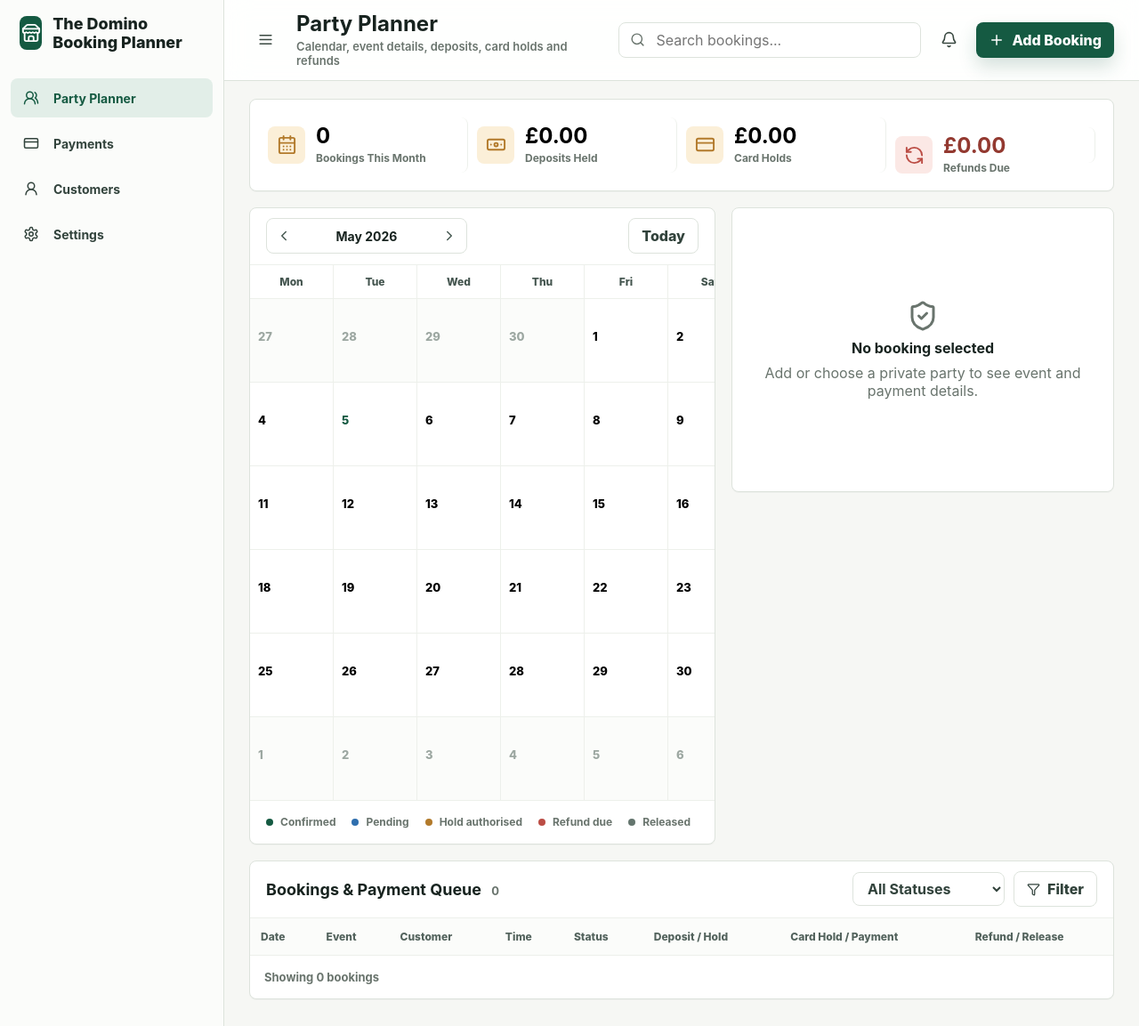
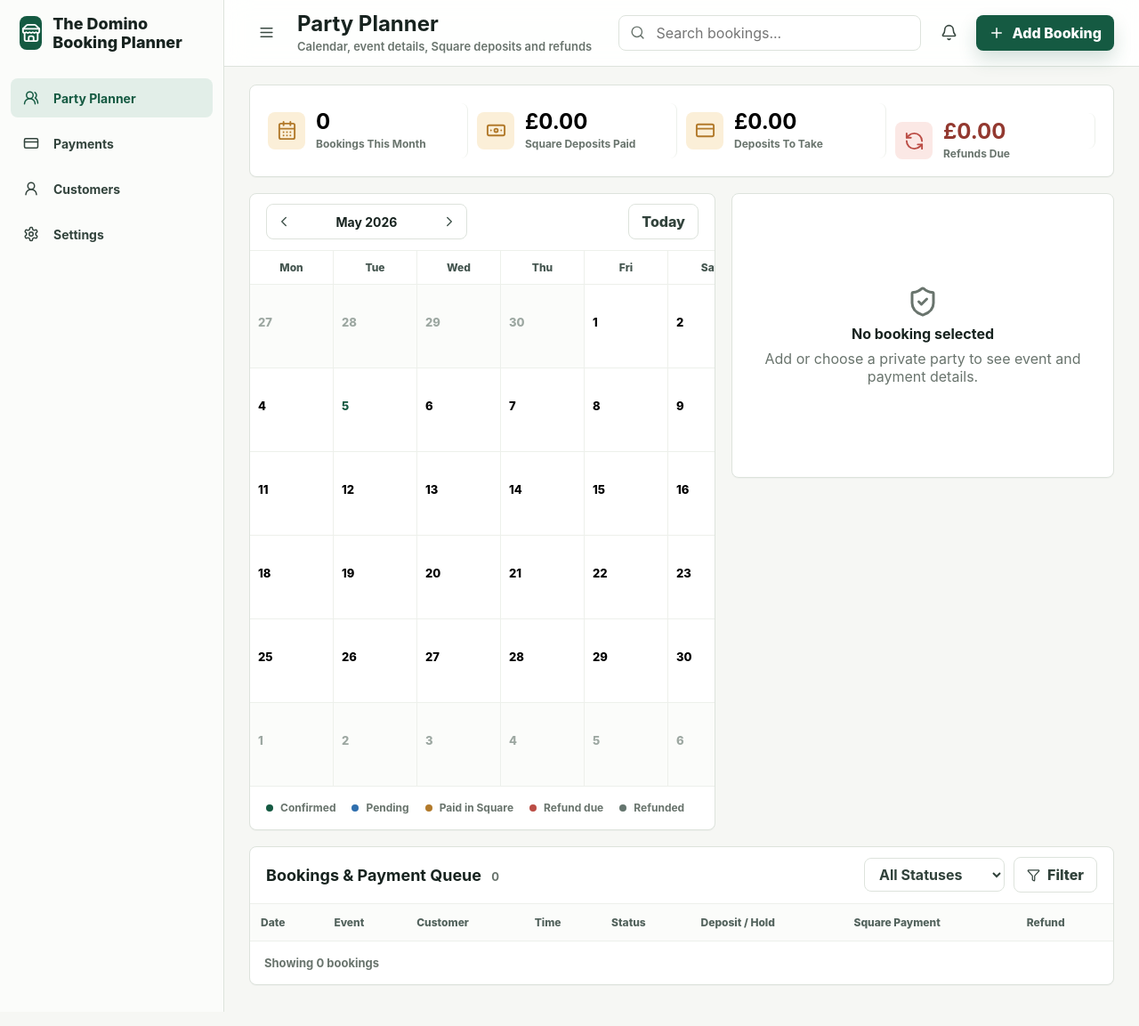
Before and after one commit to 300405/domino-booking-planner, a React (Vite) app: page / in a window 1280 px wide. Shown: the whole page at 89% size. Built offline with nearby package versions, Linux system fonts and the light colour scheme.

Commit message:
Clarify Square payment workflow

```diff
--- a/src/main.jsx
+++ b/src/main.jsx
@@ -70,7 +70,7 @@ function App() {
       id: Math.max(0, ...bookings.map((booking) => booking.id)) + 1,
       ...form,
       deposit: Number(form.deposit),
-      status: form.paymentStatus === 'Hold authorised' ? 'Confirmed' : 'Pending',
+      status: form.paymentStatus === 'Paid in Square' ? 'Confirmed' : 'Pending',
       releaseStatus: 'Not released',
       createdBy: 'Sharon Bull',
       createdAt: '05/05/2026 16:10',
@@ -164,7 +164,7 @@ function Topbar({ title, bookings, onAdd }) {
         <button className="icon-button"><Menu size={19} /></button>
         <div>
           <h1>{title}</h1>
-          <p>Calendar, event details, deposits, card holds and refunds</p>
+          <p>Calendar, event details, Square deposits and refunds</p>
         </div>
       </div>
       <div className="topbar-actions">
@@ -197,8 +197,8 @@ function Stats({ stats, onOpenStatus }) {
   return (
     <section className="stats-row" aria-label="Booking summary">
       <Stat icon={CalendarDays} value={stats.monthBookings} label="Bookings This Month" onClick={() => onOpenStatus('This Month')} />
-      <Stat icon={Banknote} value={formatMoney(stats.depositsHeld)} label="Deposits Held" onClick={() => onOpenStatus('Captured')} />
-      <Stat icon={CreditCard} value={formatMoney(stats.cardHolds)} label="Card Holds" onClick={() => onOpenStatus('Hold authorised')} />
+      <Stat icon={Banknote} value={formatMoney(stats.depositsHeld)} label="Square Deposits Paid" onClick={() => onOpenStatus('Paid in Square')} />
+      <Stat icon={CreditCard} value={formatMoney(stats.cardHolds)} label="Deposits To Take" onClick={() => onOpenStatus('Pending')} />
       <Stat icon={RefreshCcw} value={formatMoney(stats.refundsDue)} label="Refunds Due" tone="danger" onClick={() => onOpenStatus('Refund due')} />
     </section>
   );
@@ -285,9 +285,9 @@ function CalendarPanel({ bookings, month, year, selectedId, onSelect, onPrev, on
       <div className="legend">
         <span><i className="dot confirmed" /> Confirmed</span>
         <span><i className="dot pending" /> Pending</span>
-        <span><i className="dot hold" /> Hold authorised</span>
+        <span><i className="dot hold" /> Paid in Square</span>
         <span><i className="dot refund" /> Refund due</span>
-        <span><i className="dot released" /> Released</span>
+        <span><i className="dot released" /> Refunded</span>
       </div>
     </section>
   );
@@ -326,8 +326,8 @@ function DetailPanel({ booking, onUpdate }) {
       {activeTab === 'History' && <History booking={booking} />}
       <div className="detail-actions">
         <button className="secondary" onClick={() => onUpdate(booking.id, { status: 'Confirmed' })}><Check size={16} /> Approve</button>
-        <button className="dark" onClick={() => onUpdate(booking.id, { paymentStatus: 'Captured', releaseStatus: 'Refund due', status: 'Refund due' })}><CreditCard size={16} /> Capture</button>
-        <button className="danger" onClick={() => onUpdate(booking.id, { releaseStatus: 'Released', status: 'Confirmed' })}><RefreshCcw size={16} /> Release / Refund</button>
+        <button className="dark" onClick={() => onUpdate(booking.id, { paymentStatus: 'Paid in Square', status: 'Confirmed' })}><CreditCard size={16} /> Mark Square Paid</button>
+        <button className="danger" onClick={() => onUpdate(booking.id, { releaseStatus: 'Refunded', status: 'Confirmed' })}><RefreshCcw size={16} /> Refund Done</button>
       </div>
     </aside>
   );
@@ -341,9 +341,9 @@ function Details({ booking }) {
     ['Phone', booking.phone],
     ['Deposit / Hold Amount', formatMoney(booking.deposit)],
     ['Date', formatDisplayDate(booking.date)],
-    ['Card Hold / Payment Status', booking.paymentStatus],
+    ['Square Payment Status', booking.paymentStatus],
     ['Time', `${booking.start} - ${booking.end}`],
-    ['Refund / Release Status', booking.releaseStatus],
+    ['Refund Status', booking.releaseStatus],
     ['Created', `${booking.createdAt} by ${booking.createdBy}`],
   ];
 
@@ -369,7 +369,7 @@ function Payments({ booking }) {
           <span>{booking.paymentStatus}</span>
         </div>
       </div>
-      <p>This screen is recording the payment status only. Real card holds need Stripe connected: the customer enters their card in Stripe, Stripe authorises the hold, then this app can capture it or release/refund it.</p>
+      <p>This screen records what you do in Square. Square is not connected yet, so take or refund the deposit in Square first, then mark it here.</p>
     </div>
   );
 }
@@ -383,7 +383,7 @@ function History({ booking }) {
     <div className="history-list">
       <span><Check size={15} /> Booking created by {booking.createdBy}</span>
       <span><CreditCard size={15} /> Payment status set to {booking.paymentStatus}</span>
-      <span><RefreshCcw size={15} /> Release status: {booking.releaseStatus}</span>
+      <span><RefreshCcw size={15} /> Refund status: {booking.releaseStatus}</span>
     </div>
   );
 }
@@ -395,7 +395,7 @@ function QueuePanel({ bookings, statusFilter, setStatusFilter, onSelect, onUpdat
         <h2>Bookings & Payment Queue <span>{bookings.length}</span></h2>
         <div className="panel-actions">
           <select value={statusFilter} onChange={(event) => setStatusFilter(event.target.value)}>
-            {['All Statuses', 'Confirmed', 'Pending', 'Refund due', 'Hold authorised', 'Captured', 'Released'].map((status) => <option key={status}>{status}</option>)}
+            {['All Statuses', 'Confirmed', 'Pending', 'Refund due', 'Paid in Square', 'Refunded'].map((status) => <option key={status}>{status}</option>)}
           </select>
           <button className="secondary"><Filter size={15} /> Filter</button>
         </div>
@@ -410,8 +410,8 @@ function QueuePanel({ bookings, statusFilter, setStatusFilter, onSelect, onUpdat
               <th>Time</th>
               <th>Status</th>
               <th>Deposit / Hold</th>
-              <th>Card Hold / Payment</th>
-              <th>Refund / Release</th>
+              <th>Square Payment</th>
+              <th>Refund</th>
               <th>Actions</th>
             </tr>
           </thead>
@@ -428,9 +428,9 @@ function QueuePanel({ bookings, statusFilter, setStatusFilter, onSelect, onUpdat
                 <td><StatusPill value={booking.releaseStatus} /></td>
                 <td>
                   <div className="row-actions">
-                    <button aria-label="Approve" onClick={(event) => { event.stopPropagation(); onUpdate(booking.id, { status: 'Confirmed', paymentStatus: 'Hold authorised' }); }}><Check size={15} /></button>
-                    <button aria-label="Capture" onClick={(event) => { event.stopPropagation(); onUpdate(booking.id, { paymentStatus: 'Captured', releaseStatus: 'Refund due', status: 'Refund due' }); }}><CreditCard size={15} /></button>
-                    <button aria-label="Release or refund" onClick={(event) => { event.stopPropagation(); onUpdate(booking.id, { releaseStatus: 'Released', status: 'Confirmed' }); }}><RefreshCcw size={15} /></button>
+                    <button aria-label="Approve" onClick={(event) => { event.stopPropagation(); onUpdate(booking.id, { status: 'Confirmed' }); }}><Check size={15} /></button>
+                    <button aria-label="Mark Square paid" onClick={(event) => { event.stopPropagation(); onUpdate(booking.id, { paymentStatus: 'Paid in Square', status: 'Confirmed' }); }}><CreditCard size={15} /></button>
+                    <button aria-label="Mark refunded" onClick={(event) => { event.stopPropagation(); onUpdate(booking.id, { releaseStatus: 'Refunded', status: 'Confirmed' }); }}><RefreshCcw size={15} /></button>
                     <button aria-label="More"><MoreVertical size={15} /></button>
                   </div>
                 </td>
@@ -446,7 +446,7 @@ function QueuePanel({ bookings, statusFilter, setStatusFilter, onSelect, onUpdat
 
 function PaymentsView({ bookings, statusFilter, setStatusFilter, onSelect, onUpdate }) {
   const paymentRows = bookings.filter((booking) => {
-    const isPaymentRow = ['Pending', 'Hold authorised', 'Captured'].includes(booking.paymentStatus) || booking.releaseStatus === 'Refund due';
+    const isPaymentRow = ['Pending', 'Paid in Square'].includes(booking.paymentStatus) || ['Refund due', 'Refunded'].includes(booking.releaseStatus);
     const matchesFilter = statusFilter === 'All Statuses' || booking.paymentStatus === statusFilter || booking.releaseStatus === statusFilter || booking.status === statusFilter;
     return isPaymentRow && matchesFilter;
   });
@@ -457,18 +457,18 @@ function PaymentsView({ bookings, statusFilter, setStatusFilter, onSelect, onUpd
         <h2>Payments <span>{paymentRows.length}</span></h2>
         <div className="panel-actions">
           <select value={statusFilter} onChange={(event) => setStatusFilter(event.target.value)}>
-            {['All Statuses', 'Pending', 'Hold authorised', 'Captured', 'Refund due', 'Released'].map((status) => <option key={status}>{status}</option>)}
+            {['All Statuses', 'Pending', 'Paid in Square', 'Refund due', 'Refunded'].map((status) => <option key={status}>{status}</option>)}
           </select>
         </div>
       </div>
       <div className="payment-guide">
         <div>
           <strong>What happens to the card payment?</strong>
-          <p>At the moment these buttons only update the booking record. To take real money, we connect Stripe so the customer pays through a secure Stripe checkout page.</p>
+          <p>At the moment these buttons only update the booking record. Take the deposit or refund in Square first, then use the buttons here to keep the planner up to date.</p>
         </div>
         <div>
-          <strong>Card hold flow</strong>
-          <p>Stripe authorises the deposit on the customer card. If the party is fine, you release it. If you need to keep it, you capture it. If already captured, you refund it.</p>
+          <strong>Square connection later</strong>
+          <p>When connected, the planner can send the customer to Square checkout, save the Square payment ID, and mark payments/refunds automatically.</p>
         </div>
       </div>
       <div className="table-wrap">
@@ -479,8 +479,8 @@ function PaymentsView({ bookings, statusFilter, setStatusFilter, onSelect, onUpd
               <th>Customer</th>
               <th>Date</th>
               <th>Deposit / Hold</th>
-              <th>Card Hold / Payment</th>
-              <th>Refund / Release</th>
+              <th>Square Payment</th>
+              <th>Refund</th>
               <th>Actions</th>
             </tr>
           </thead>
@@ -495,9 +495,9 @@ function PaymentsView({ bookings, statusFilter, setStatusFilter, onSelect, onUpd
                 <td><StatusPill value={booking.releaseStatus} /></td>
                 <td>
                   <div className="row-actions text-actions">
-                    <button onClick={(event) => { event.stopPropagation(); onUpdate(booking.id, { paymentStatus: 'Hold authorised', status: 'Confirmed' }); }}>Mark Hold</button>
-                    <button onClick={(event) => { event.stopPropagation(); onUpdate(booking.id, { paymentStatus: 'Captured', releaseStatus: 'Refund due', status: 'Refund due' }); }}>Capture</button>
-                    <button onClick={(event) => { event.stopPropagation(); onUpdate(booking.id, { releaseStatus: 'Released', status: 'Confirmed' }); }}>Release</button>
+                    <button onClick={(event) => { event.stopPropagation(); onUpdate(booking.id, { paymentStatus: 'Paid in Square', status: 'Confirmed' }); }}>Square Paid</button>
+                    <button onClick={(event) => { event.stopPropagation(); onUpdate(booking.id, { releaseStatus: 'Refund due', status: 'Refund due' }); }}>Refund Due</button>
+                    <button onClick={(event) => { event.stopPropagation(); onUpdate(booking.id, { releaseStatus: 'Refunded', status: 'Confirmed' }); }}>Refund Done</button>
                   </div>
                 </td>
               </tr>
@@ -557,7 +557,7 @@ function ReportsView({ stats, bookings }) {
         <dl>
           <div><dt>Confirmed parties</dt><dd>{confirmed}</dd></div>
           <div><dt>Pending parties</dt><dd>{pending}</dd></div>
-          <div><dt>Deposits captured</dt><dd>{formatMoney(stats.depositsHeld)}</dd></div>
+          <div><dt>Square deposits paid</dt><dd>{formatMoney(stats.depositsHeld)}</dd></div>
           <div><dt>Refunds due</dt><dd>{formatMoney(stats.refundsDue)}</dd></div>
         </dl>
       </div>
@@ -578,7 +578,7 @@ function SettingsView() {
         </label>
         <label>
           <span>Payment provider</span>
-          <input value="Stripe not connected yet" readOnly />
+          <input value="Square not connected yet" readOnly />
         </label>
         <label>
           <span>Booking storage</span>
@@ -611,9 +611,9 @@ function BookingModal({ form, setForm, onClose, onSubmit }) {
           <Field label="End time" type="time" value={form.end} onChange={(value) => setField('end', value)} />
           <Field label="Deposit / hold (£)" type="number" min="0" value={form.deposit} onChange={(value) => setField('deposit', value)} />
           <label>
-            <span>Card hold / payment</span>
+            <span>Square payment</span>
             <select value={form.paymentStatus} onChange={(event) => setField('paymentStatus', event.target.value)}>
-              {['Pending', 'Hold authorised', 'Captured'].map((status) => <option key={status}>{status}</option>)}
+              {['Pending', 'Paid in Square'].map((status) => <option key={status}>{status}</option>)}
             </select>
           </label>
           <label className="wide">
@@ -674,8 +674,8 @@ function buildStats(bookings, month, year) {
   });
   return {
     monthBookings: monthBookings.length,
-    depositsHeld: bookings.filter((booking) => booking.paymentStatus === 'Captured').reduce((sum, booking) => sum + booking.deposit, 0),
-    cardHolds: bookings.filter((booking) => booking.paymentStatus === 'Hold authorised').reduce((sum, booking) => sum + booking.deposit, 0),
+    depositsHeld: bookings.filter((booking) => booking.paymentStatus === 'Paid in Square').reduce((sum, booking) => sum + booking.deposit, 0),
+    cardHolds: bookings.filter((booking) => booking.paymentStatus === 'Pending').reduce((sum, booking) => sum + booking.deposit, 0),
     refundsDue: bookings.filter((booking) => booking.releaseStatus === 'Refund due').reduce((sum, booking) => sum + booking.deposit, 0),
   };
 }
@@ -704,17 +704,17 @@ function buildCustomers(bookings) {
 function buildNotifications(bookings) {
   const pending = bookings.filter((booking) => booking.status === 'Pending').length;
   const refundsDue = bookings.filter((booking) => booking.releaseStatus === 'Refund due').length;
-  const holdsOpen = bookings.filter((booking) => booking.paymentStatus === 'Hold authorised' && booking.releaseStatus !== 'Released').length;
+  const holdsOpen = bookings.filter((booking) => booking.paymentStatus === 'Pending').length;
   const notifications = [];
 
   if (pending) {
     notifications.push({ title: `${pending} pending booking${pending === 1 ? '' : 's'}`, detail: 'Review and approve the party details.' });
   }
   if (refundsDue) {
-    notifications.push({ title: `${refundsDue} refund due`, detail: 'Release or refund the deposit after checks.' });
+    notifications.push({ title: `${refundsDue} refund due`, detail: 'Refund the deposit in Square, then mark it done here.' });
   }
   if (holdsOpen) {
-    notifications.push({ title: `${holdsOpen} card hold to review`, detail: 'Capture only if you need to keep the deposit.' });
+    notifications.push({ title: `${holdsOpen} deposit to take`, detail: 'Take the deposit in Square, then mark it paid here.' });
   }
 
   return notifications;
```
